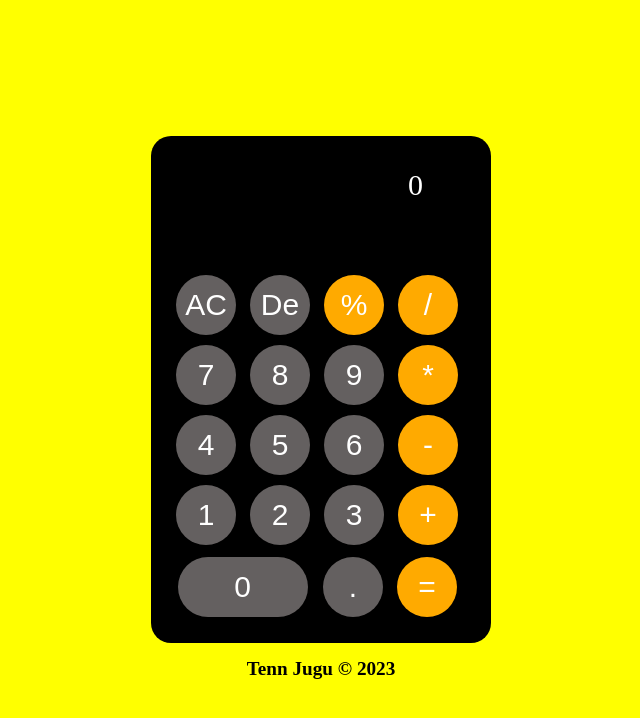
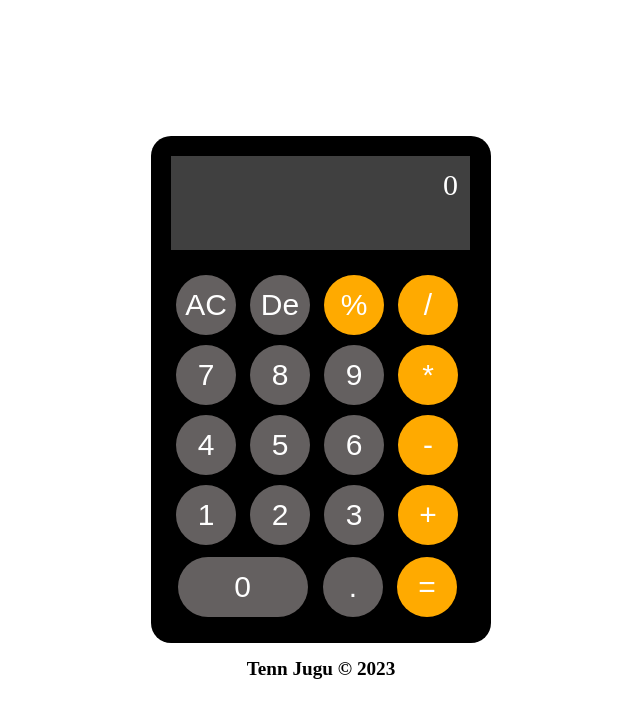
Before and after one commit to tennjugu/Calculator, a plain HTML site: page index.html in a window 1280 px wide. Shown: the whole page, without its empty margins (319-959 px from the left). Drawn offline with Linux system fonts and the light colour scheme.

Commit message:
change page color, edit scrollbar

```diff
--- a/index.css
+++ b/index.css
@@ -4,7 +4,7 @@ body {
     justify-content: center;
     align-items: center;
     height: 100vh;
-    background-color: white;
+    background-color:#ffffff40;
 }
 
 .container {
@@ -39,16 +39,39 @@ button {
 }
 
 .result {
-    width: 240px;
+    width: 275px;
     height: 70px;
     color: white;
+    background-color: #ffffff40;
     padding: 12px;
     font-size: 30px;
     text-align: end;
-    overflow-x: scroll;
+    overflow: overlay;
+}
 
+.result::-webkit-scrollbar {
+    display: block;
+    width: 10px;
+}
 
+.result::-webkit-scrollbar-button {
+    display:none;
 }
+
+.result::-webkit-scrollbar-track {
+    background-color: #00000000;
+}
+
+.result::-webkit-scrollbar-track-piece {
+    background-color: #00000000;
+}
+
+.result::-webkit-scrollbar-thumb {
+    background-color: #00000040;
+    border: 1px solid #ffffff40;
+    border-radius: 20px;
+}
+
 
 
 button:hover {
@@ -63,9 +86,6 @@ button:hover {
     background-color: rgb(228, 168, 47);
 }
 
-body {
-    background-color: yellow;
-}
 
 footer{
     text-align: center;
```
